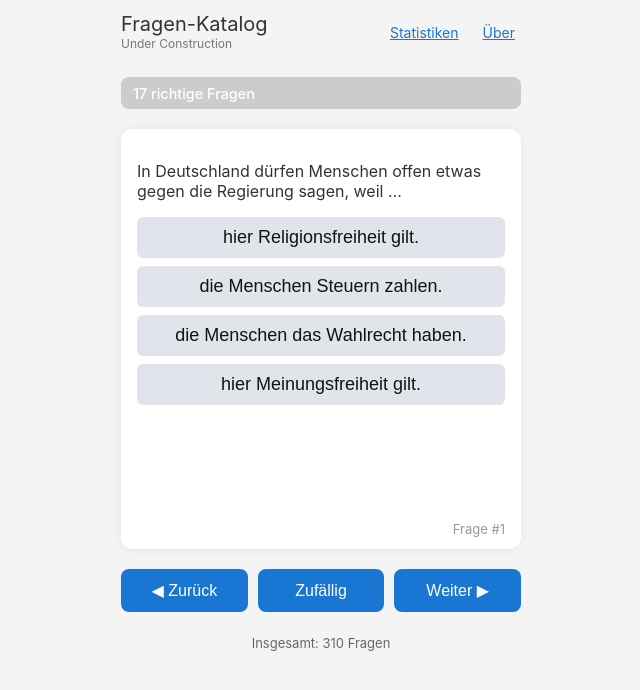
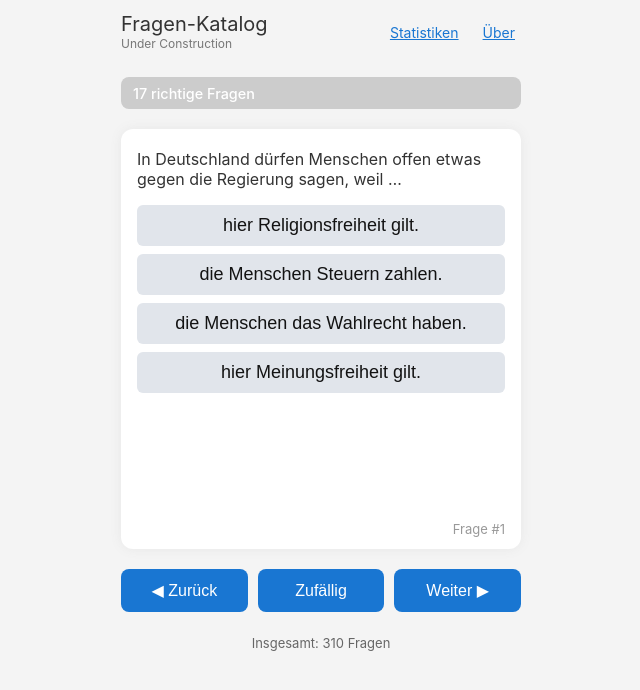
Before and after one commit to roieshalom/fragen-katalog-v2, a React (Vite) app: page / in a window 1280 px wide. Shown: the top 690 px of the page, without its empty margins (319-959 px from the left). Built offline with nearby package versions, Linux system fonts and the light colour scheme.

Commit message:
small font fixes

```diff
--- a/src/style.css
+++ b/src/style.css
@@ -124,6 +124,7 @@ html, body {
 .question-text {
   font-size: 16px;
   margin-bottom: 16px;
+  margin-top: 4px;
 }
 
 .yiddish-block {
```
